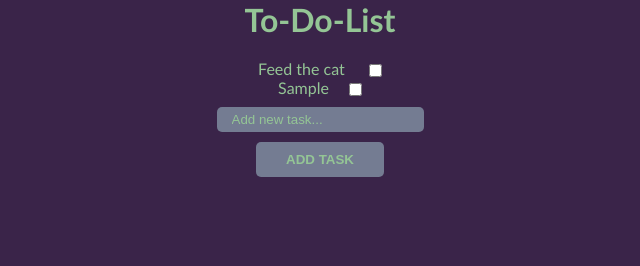
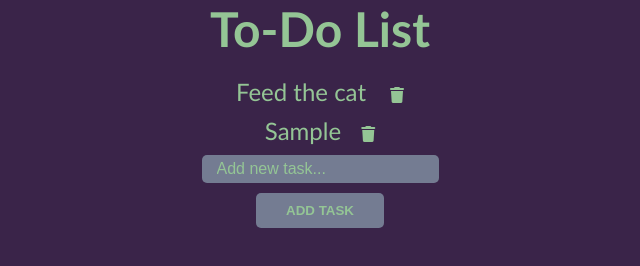
Before and after one commit to BrianTheSimmons/SDI26-todo-list, a website: page index.html in a window 1280 px wide. Both pictures are taken after typing "Sample" into the empty fields and a click on the button "ADD TASK". Shown: the whole page, without its empty margins (320-960 px from the left). Drawn offline with nearby package versions, Linux system fonts and the light colour scheme.

Commit message:
Added confettit, adjusted styles

```diff
--- a/index.html
+++ b/index.html
@@ -7,17 +7,21 @@
   <meta name="viewport" content="width=device-width, initial-scale=1.0">
   <!-- CSS Stylesheet -->
   <link rel="stylesheet" href="./style.css">
-  <title>To-Do-List</title>
+  <!-- Confetti -->
+  <script src="https://cdn.jsdelivr.net/npm/canvas-confetti@1.9.3/dist/confetti.browser.min.js"></script>
+  <!-- Icons -->
+  <script src="https://kit.fontawesome.com/2909f2d781.js" crossorigin="anonymous"></script>
+  <title>To-Do List</title>
 </head>
 <body>
   <div class="container">
-    <h1>To-Do-List</h1>
+    <h1>To-Do List</h1>
     <ul id="to-do-list">
       <li class="to-do">
         <!-- Check off to-do by clicking text -->
          <p class="to-do-text">Feed the cat</p>
          <!-- Delete to-do -->
-         <input type="checkbox" class="delete">
+        <i class="fa-solid fa-trash delete"></i>
       </li>
     </ul>
     <input type="text" id="task-input" placeholder="Add new task..."/>
--- a/index.js
+++ b/index.js
@@ -36,16 +36,18 @@ function addTask(){
     return;
   }
 
-  // Create checkbox
-  let checkbox = document.createElement('input');
-  checkbox.type = "checkbox";
+  // Create trashcan
+  let trashcan = document.createElement('i');
+  trashcan.classList.add('fa-solid');
+  trashcan.classList.add('fa-trash');
+  trashcan.classList.add('delete');
 
-  // add delete class to checkbox
-  checkbox.classList.add('delete')
+  // add delete class to trashcan
+  trashcan.classList.add('delete')
 
-  // Append p and checkbox to li
+  // Append p and trashcan to li
   li.appendChild(para);
-  li.appendChild(checkbox);
+  li.appendChild(trashcan);
 
   // Append li to to-do-list
   toDoList.appendChild(li);
@@ -64,6 +66,7 @@ function completeTask() {
   for (let i = 0; i < toDoText.length; i++){
     toDoText[i].addEventListener('click', () => {
         toDoText[i].style.textDecoration = 'line-through';
+        triggerConfetti();
     });
   }
 }
@@ -82,6 +85,17 @@ function deleteTask() {
 // add task button
 addTaskBttn.addEventListener('click', addTask);
 
+// confetti function
+function triggerConfetti() {
+    const config = {
+        particleCount: 100,
+        spread: 160,
+        startVelocity: 40,
+        decay: 0.9
+    };
+    confetti(config);
+}
+
 // Call completeTask initially
 completeTask();
 
--- a/style.css
+++ b/style.css
@@ -15,10 +15,18 @@ body {
 }
 h1{
     margin-bottom: 20px;
+    font-size: 3rem;
+}
+.to-do{
+  margin: 10px 0;
 }
 .to-do-text{
     display: inline;
     margin-right: 20px;
+    font-size: 1.5rem;
+}
+.to-do-text:hover{
+  cursor: pointer;
 }
 #to-do-list{
     margin-bottom: 10px;
@@ -38,6 +46,9 @@ h1{
 }
 #addtaskbttn:hover {
   cursor: pointer;
+  padding: 15px 35px;
+  background-color:#94C595 ;
+  color: #747C92;
 }
 #task-input{
     color: #94C595;
@@ -45,6 +56,7 @@ h1{
     padding: 5px 15px;
     border: none;
     border-radius: 5px;
+    font-size: 1rem;
 }
 input::placeholder {
   color: #94C595;
@@ -52,9 +64,6 @@ input::placeholder {
 input:focus {
   outline: none;
 }
-.delete {
-  vertical-align: middle;
-}
 .delete:hover {
   cursor: pointer;
 }
```
